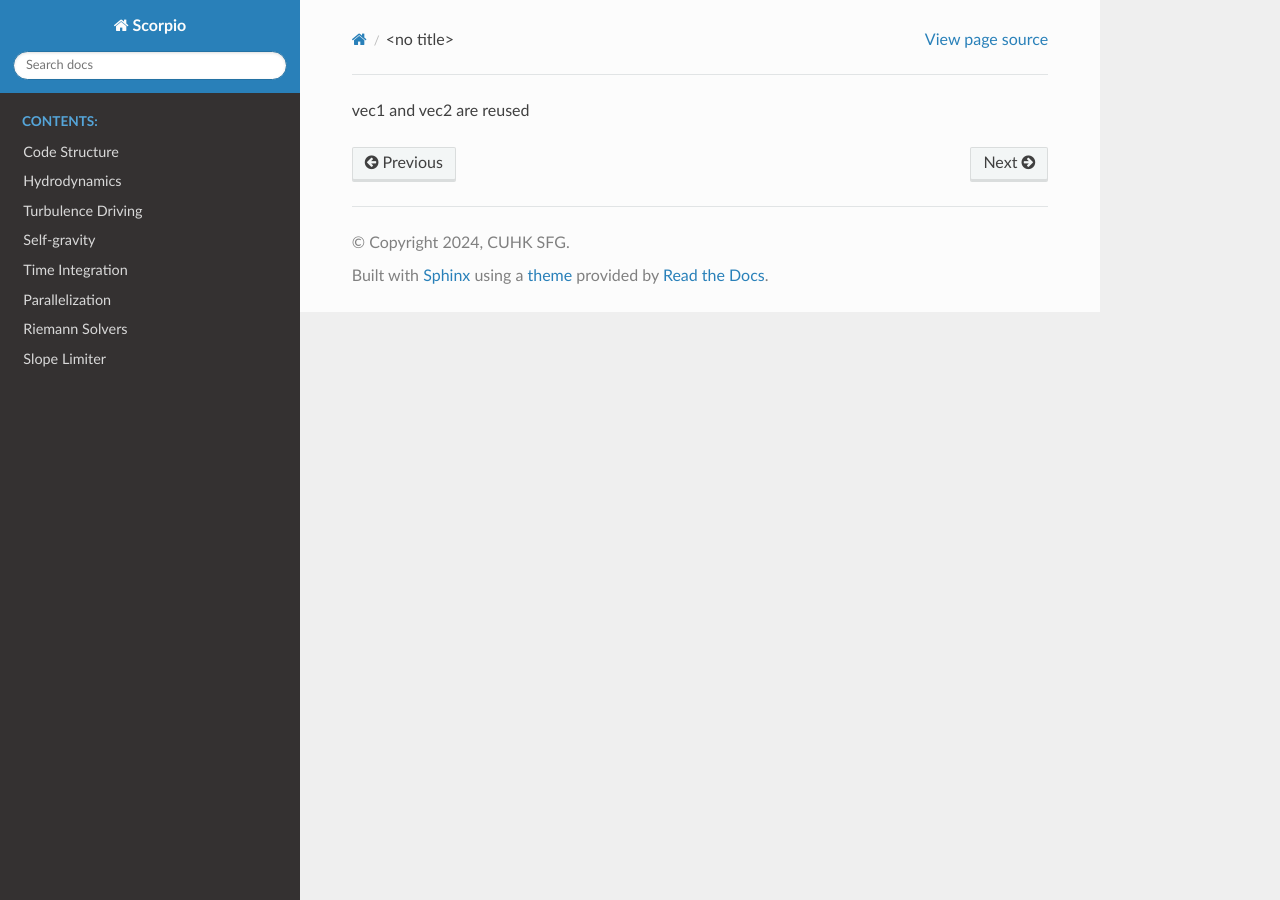
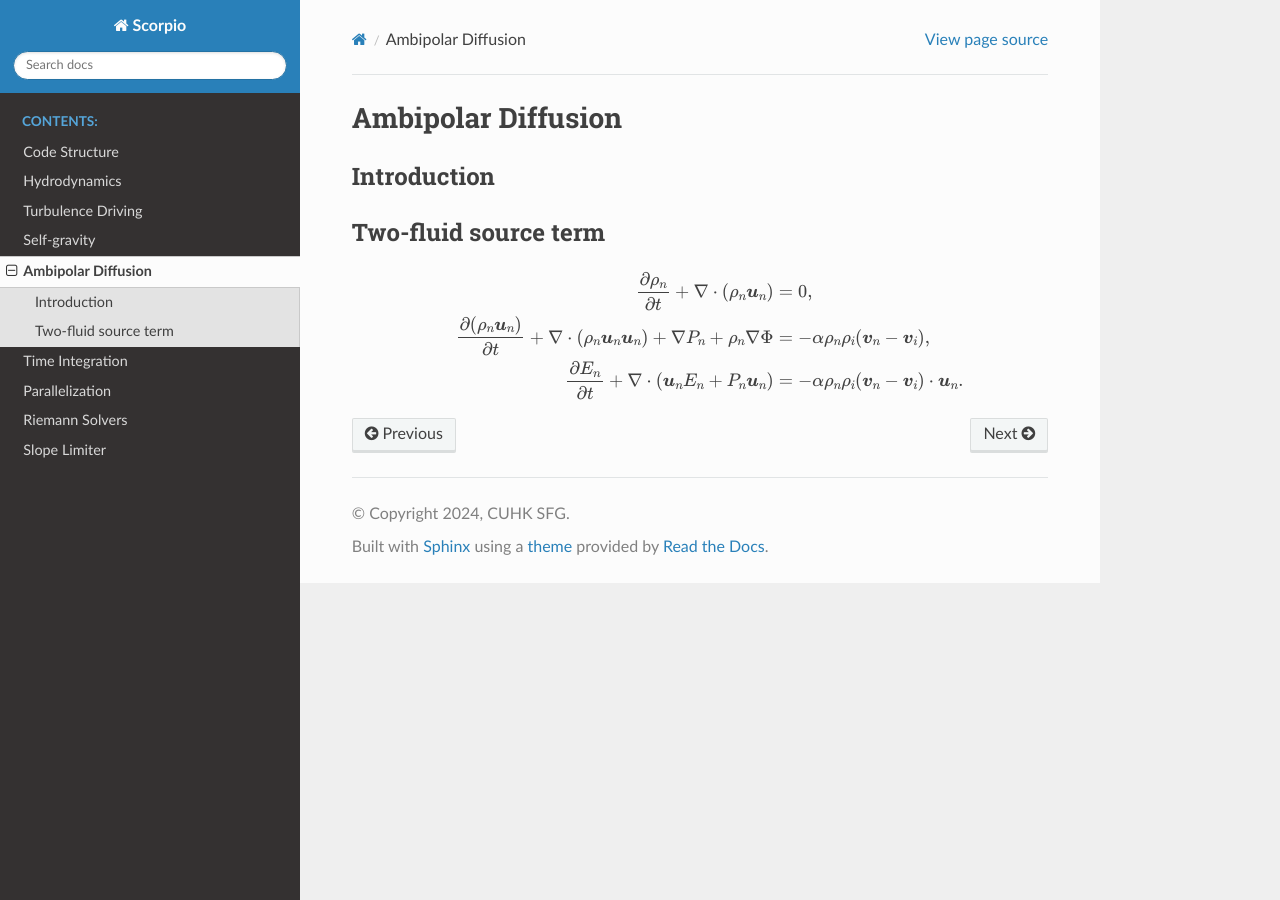
Before and after one commit to holam1hk/Scorpio-Docs, a Sphinx documentation site: the page built from docs/source/AD.rst, in a window 1280 px wide. Built offline with Sphinx 7.4.7 and the Read the Docs theme 3.1.0, drawn with Linux system fonts in a browser that asks for light colours.

Commit message:
Update AD.rst

```diff
--- a/docs/source/AD.rst
+++ b/docs/source/AD.rst
@@ -1 +1,20 @@
-vec1 and vec2 are reused
+.. _ch:AD:
+
+*************
+Ambipolar Diffusion
+*************
+
+Introduction
+============
+Two-fluid source term
+====================
+
+.. math::
+
+   \begin{align}
+   \frac{\partial \rho_n}{\partial t} + \nabla \cdot (\rho_n \boldsymbol{u}_n)&= 0 , \\
+   \frac{\partial (\rho_n \boldsymbol{u}_n)}{\partial t} + \nabla \cdot (\rho_n \boldsymbol{u}_n \boldsymbol{u}_n) + \nabla P_n +\rho_n \nabla \Phi
+   &= - \alpha \rho_n \rho_i (\boldsymbol{v}_n - \boldsymbol{v}_i), \\
+   \frac{\partial E_n}{\partial t} + \nabla \cdot (\boldsymbol{u}_n E_n + P_n \boldsymbol{u}_n)
+   &= - \alpha \rho_n \rho_i (\boldsymbol{v}_n - \boldsymbol{v}_i) \cdot \boldsymbol{u}_n.
+   \end{align}
```
